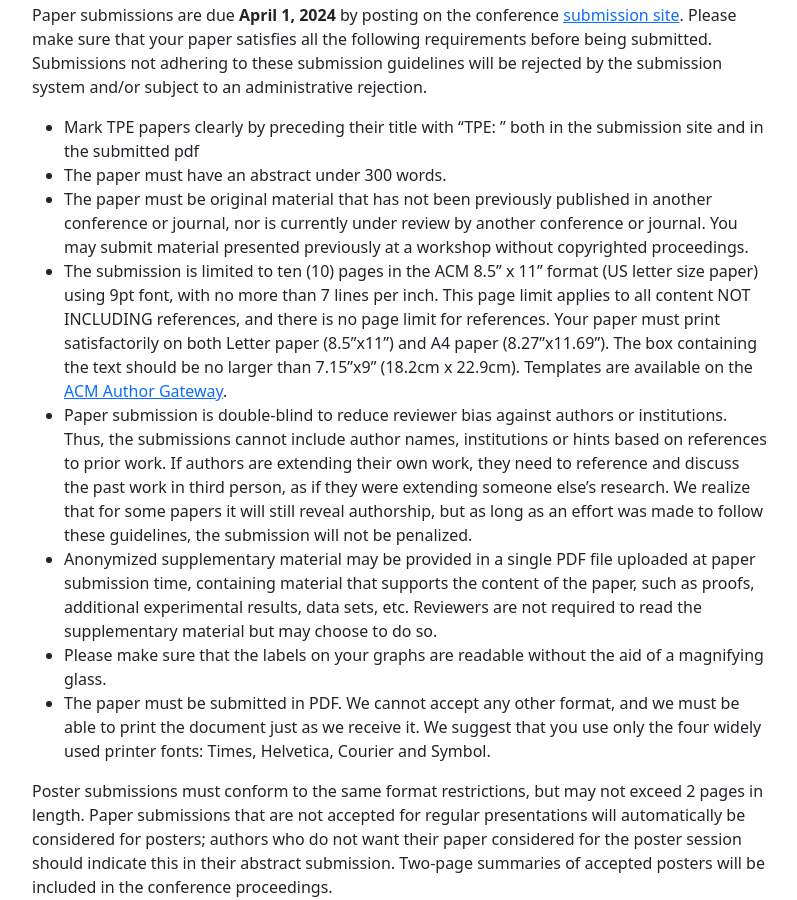
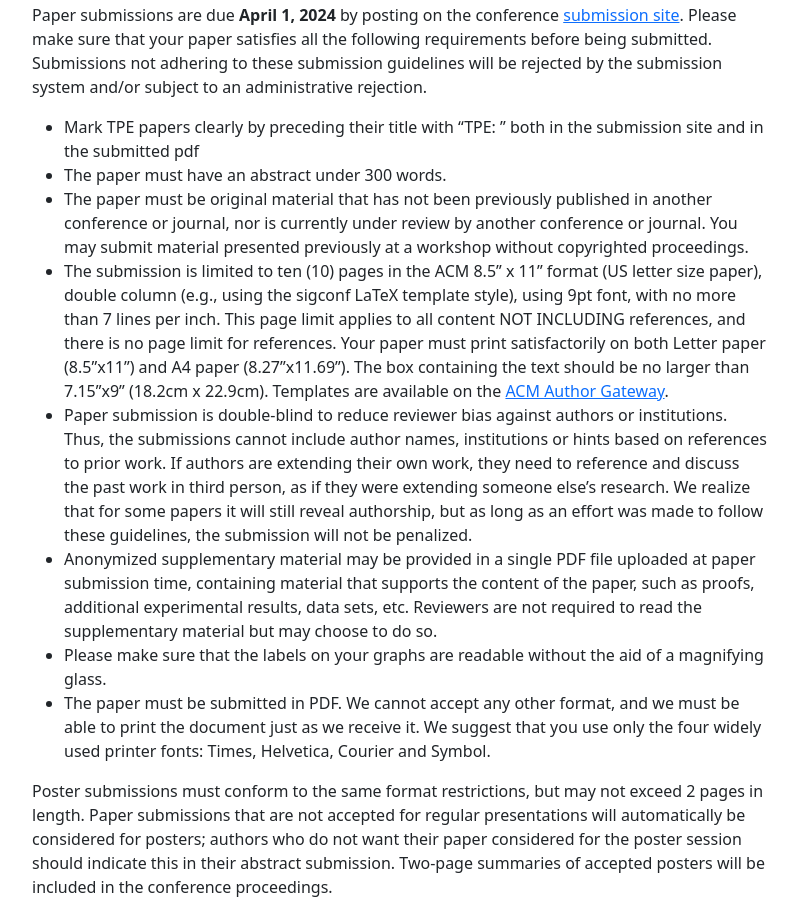
Before and after one commit to pact2024/pact2024.github.io, a Jekyll site: the page built from submit/index.md, in a window 1280 px wide and 900 px high, scrolled down 1846 px. Shown: the whole window, without its empty margins (50-847 px from the left). Built offline with Jekyll 4.4.1, drawn with Linux system fonts in a browser that asks for light colours.

Commit message:
Update call_for_papers.md

```diff
--- a/_includes/call_for_papers.md
+++ b/_includes/call_for_papers.md
@@ -80,7 +80,7 @@
 * The paper must have an abstract under 300 words.
 * The paper must be original material that has not been previously published in another conference or journal, nor is currently
 under review by another conference or journal. You may submit material presented previously at a workshop without copyrighted proceedings.
-* The submission is limited to ten (10) pages in the ACM 8.5" x 11" format (US letter size paper)
+* The submission is limited to ten (10) pages in the ACM 8.5" x 11" format (US letter size paper), double column (e.g., using the sigconf LaTeX template style),
 using 9pt font, with no more than 7 lines per inch. This page limit applies to all content NOT
 INCLUDING references, and there is no page limit for references. Your paper must print
 satisfactorily on both Letter paper (8.5"x11") and A4 paper (8.27"x11.69"). The box containing the text should be no larger than 7.15"x9" (18.2cm x 22.9cm). Templates are available on the [ACM Author Gateway](https://authors.acm.org/proceedings/production-information/taps-production-workflow).
```
